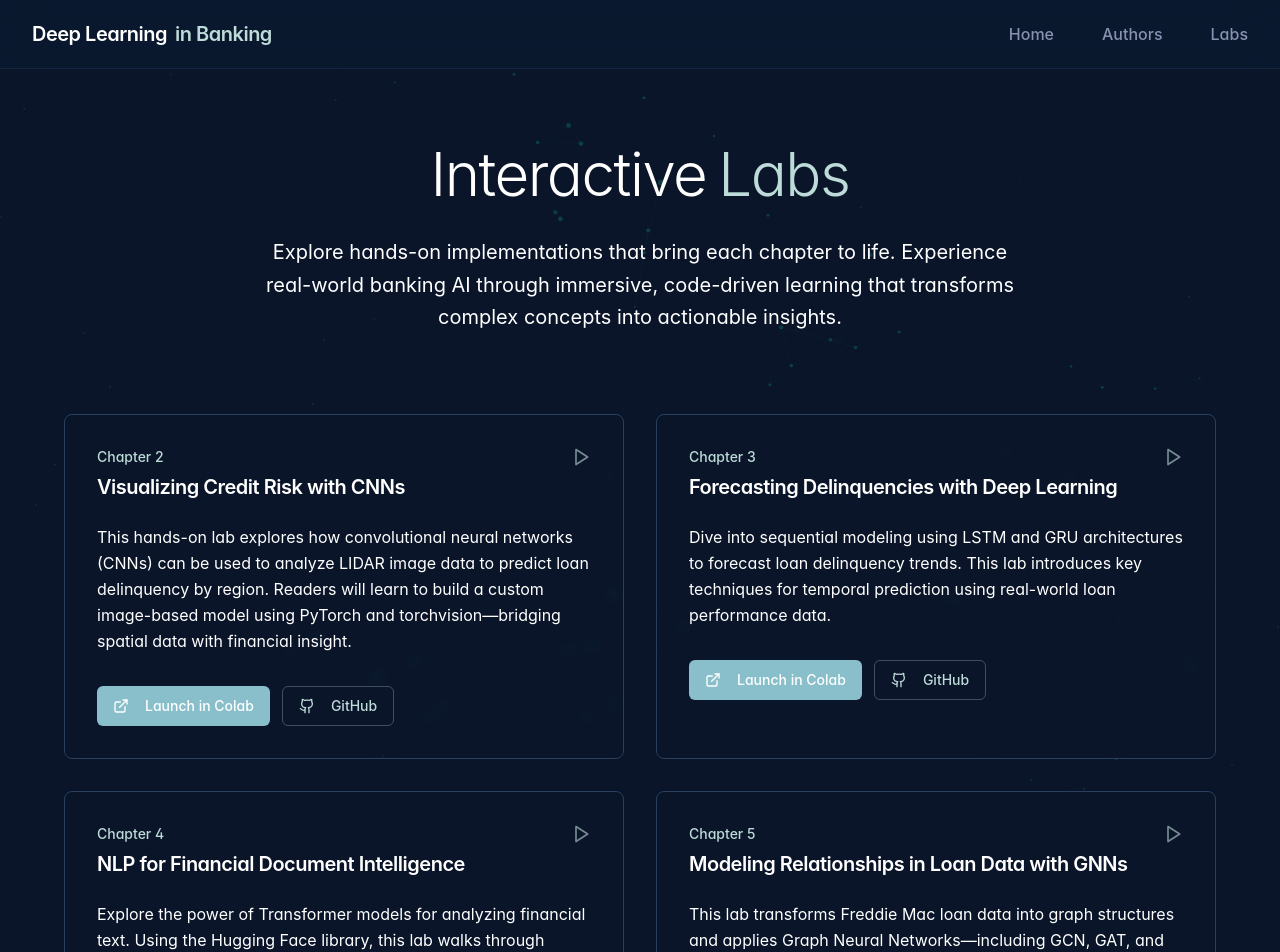
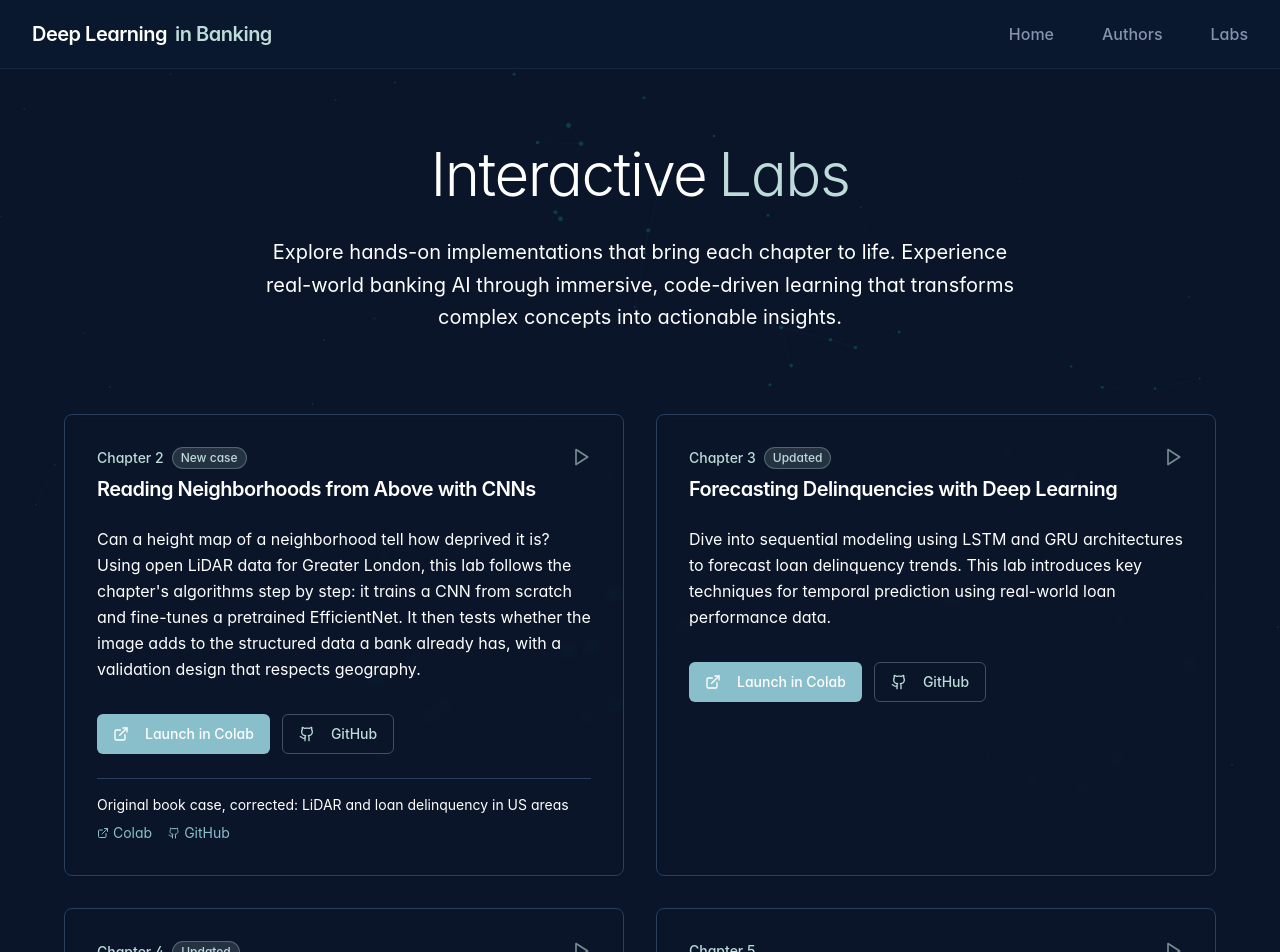
Before and after one commit to Banking-Analytics-Lab/deep-learning-in-banking-book-web, a Next.js app: page /labs in a window 1280 px wide. Shown: the top 952 px of the page. Built offline with nearby package versions, Linux system fonts and the light colour scheme.

Commit message:
Labs page: new Chapter 2 case, link to the original case
- The Chapter 2 card now shows the London LiDAR case, with a "New case"
  badge, and links to the original book case, corrected, below its buttons.
- Chapters 3 and 4 get an "Updated" badge.

```diff
--- a/components/labs-content.tsx
+++ b/components/labs-content.tsx
@@ -7,17 +7,34 @@ import { Button } from "@/components/ui/button"
 import { ExternalLink, Github, Play, Terminal } from "lucide-react"
 import Link from "next/link"
 
-const labs = [
+type Lab = {
+  chapter: string
+  title: string
+  description: string
+  colab: string
+  github: string
+  badge?: string
+  alternate?: { label: string; colab: string; github: string }
+}
+
+const labs: Lab[] = [
   {
     chapter: "Chapter 2",
-    title: "Visualizing Credit Risk with CNNs",
+    title: "Reading Neighborhoods from Above with CNNs",
+    badge: "New case",
     description:
-      "This hands-on lab explores how convolutional neural networks (CNNs) can be used to analyze LIDAR image data to predict loan delinquency by region. Readers will learn to build a custom image-based model using PyTorch and torchvision—bridging spatial data with financial insight.",
-    colab: "https://colab.research.google.com/github/Banking-Analytics-Lab/DLinBankingBook/blob/main/Labs/TextBook_Lab_Chap2_Image_Processing.ipynb",
-    github: "https://github.com/Banking-Analytics-Lab/DLinBankingBook/blob/main/Labs/TextBook_Lab_Chap2_Image_Processing.ipynb",
+      "Can a height map of a neighborhood tell how deprived it is? Using open LiDAR data for Greater London, this lab follows the chapter's algorithms step by step: it trains a CNN from scratch and fine-tunes a pretrained EfficientNet. It then tests whether the image adds to the structured data a bank already has, with a validation design that respects geography.",
+    colab: "https://colab.research.google.com/github/Banking-Analytics-Lab/DLinBankingBook/blob/main/Labs/TextBook_Lab_Chap2_LiDAR_Deprivation_London.ipynb",
+    github: "https://github.com/Banking-Analytics-Lab/DLinBankingBook/blob/main/Labs/TextBook_Lab_Chap2_LiDAR_Deprivation_London.ipynb",
+    alternate: {
+      label: "Original book case, corrected: LiDAR and loan delinquency in US areas",
+      colab: "https://colab.research.google.com/github/Banking-Analytics-Lab/DLinBankingBook/blob/main/Labs/TextBook_Lab_Chap2_Image_Processing.ipynb",
+      github: "https://github.com/Banking-Analytics-Lab/DLinBankingBook/blob/main/Labs/TextBook_Lab_Chap2_Image_Processing.ipynb",
+    },
   },
   {
     chapter: "Chapter 3",
+    badge: "Updated",
     title: "Forecasting Delinquencies with Deep Learning",
     description:
       "Dive into sequential modeling using LSTM and GRU architectures to forecast loan delinquency trends. This lab introduces key techniques for temporal prediction using real-world loan performance data.",
@@ -26,6 +43,7 @@ const labs = [
   },
   {
     chapter: "Chapter 4",
+    badge: "Updated",
     title: "NLP for Financial Document Intelligence",
     description:
       "Explore the power of Transformer models for analyzing financial text. Using the Hugging Face library, this lab walks through tokenization, fine-tuning, and evaluating pre-trained models on finance-specific language tasks.",
@@ -113,7 +131,14 @@ export function LabsContent() {
                 <CardContent className="p-8">
                   <div className="flex items-start justify-between mb-6">
                     <div>
-                      <div className="text-sm font-medium mb-2" style={{ color: '#BDDBD8' }} >{lab.chapter}</div>
+                      <div className="flex items-center gap-2 mb-2">
+                        <div className="text-sm font-medium" style={{ color: '#BDDBD8' }} >{lab.chapter}</div>
+                        {lab.badge && (
+                          <span className="px-2 py-0.5 text-xs font-medium rounded-full bg-[#BDDBD8]/15 text-[#BDDBD8] border border-[#BDDBD8]/30">
+                            {lab.badge}
+                          </span>
+                        )}
+                      </div>
                       <h3 className="text-xl font-semibold text-slate-100 group-hover:text-[#BDDBD8] transition-colors duration-300 leading-tight">
                         {lab.title}
                       </h3>
@@ -145,6 +170,22 @@ export function LabsContent() {
                       </a>
                     </Button>
                   </div>
+
+                  {lab.alternate && (
+                    <div className="mt-6 pt-4 border-t border-slate-700/50 text-sm text-slate-400">
+                      <div className="mb-2">{lab.alternate.label}</div>
+                      <div className="flex gap-4">
+                        <a href={lab.alternate.colab} target="_blank" rel="noopener noreferrer" className="inline-flex items-center text-[#88BFCA] hover:text-[#BDDBD8] transition-colors">
+                          <ExternalLink className="mr-1 h-3 w-3" />
+                          Colab
+                        </a>
+                        <a href={lab.alternate.github} target="_blank" rel="noopener noreferrer" className="inline-flex items-center text-[#88BFCA] hover:text-[#BDDBD8] transition-colors">
+                          <Github className="mr-1 h-3 w-3" />
+                          GitHub
+                        </a>
+                      </div>
+                    </div>
+                  )}
                 </CardContent>
               </Card>
             </motion.div>
```
